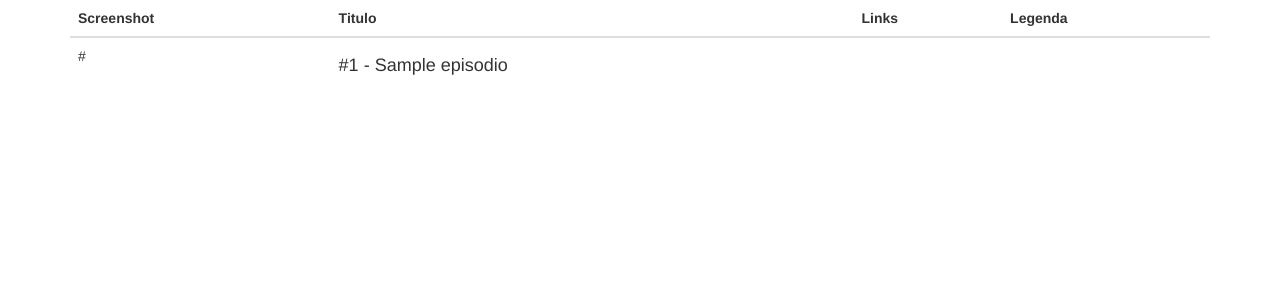
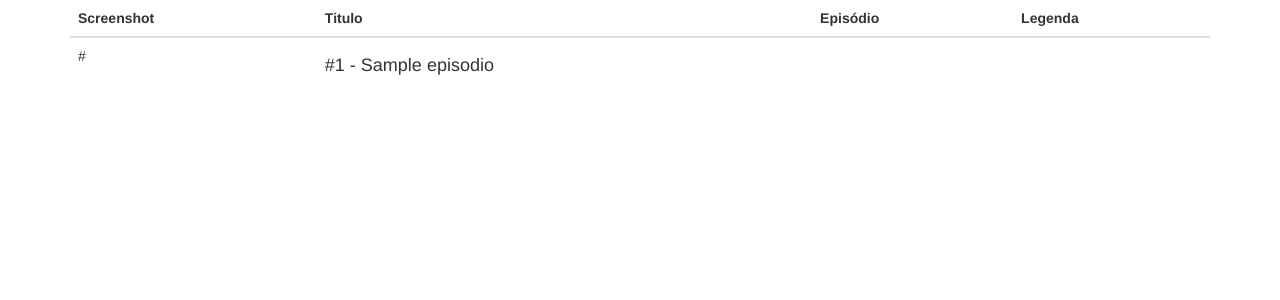
Before and after one commit to dvl/cdzforever.net, a Django app: template cdzforever/templates/catalogo/episodio_list.html in a window 1280 px wide. Shown: the top 300 px of the page. Run offline with Django 3.2, Linux system fonts and the light colour scheme; the template is opened without the code that fills it: most values are stand-ins (such as "Sample title", 1, 10 or a date in 2020); some libraries are stand-ins or nearby versions.

```diff
--- a/cdzforever/templates/catalogo/episodio_list.html
+++ b/cdzforever/templates/catalogo/episodio_list.html
@@ -5,7 +5,7 @@
         <thead>
             <th>Screenshot</th>
             <th>Titulo</th>
-            <th>Links</th>
+            <th>Episódio</th>
             <th>Legenda</th>
         </thead>
         <tbody>
```
Also changed, not shown: 2 other files.
